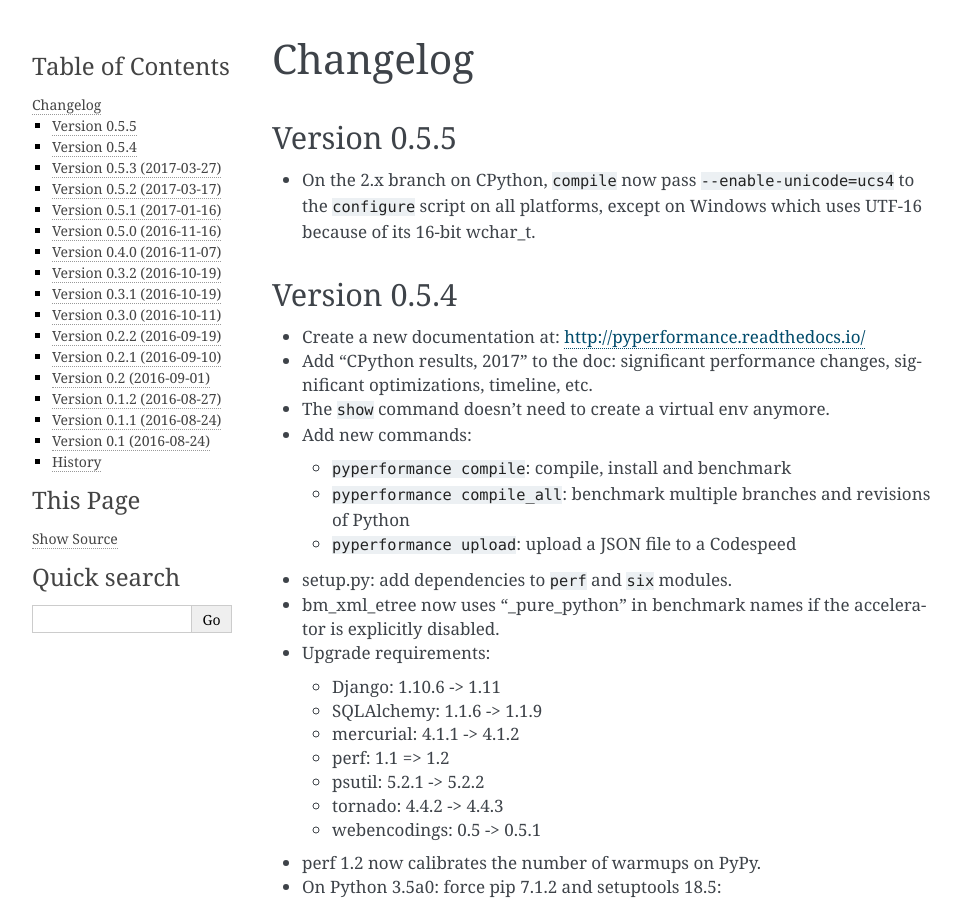
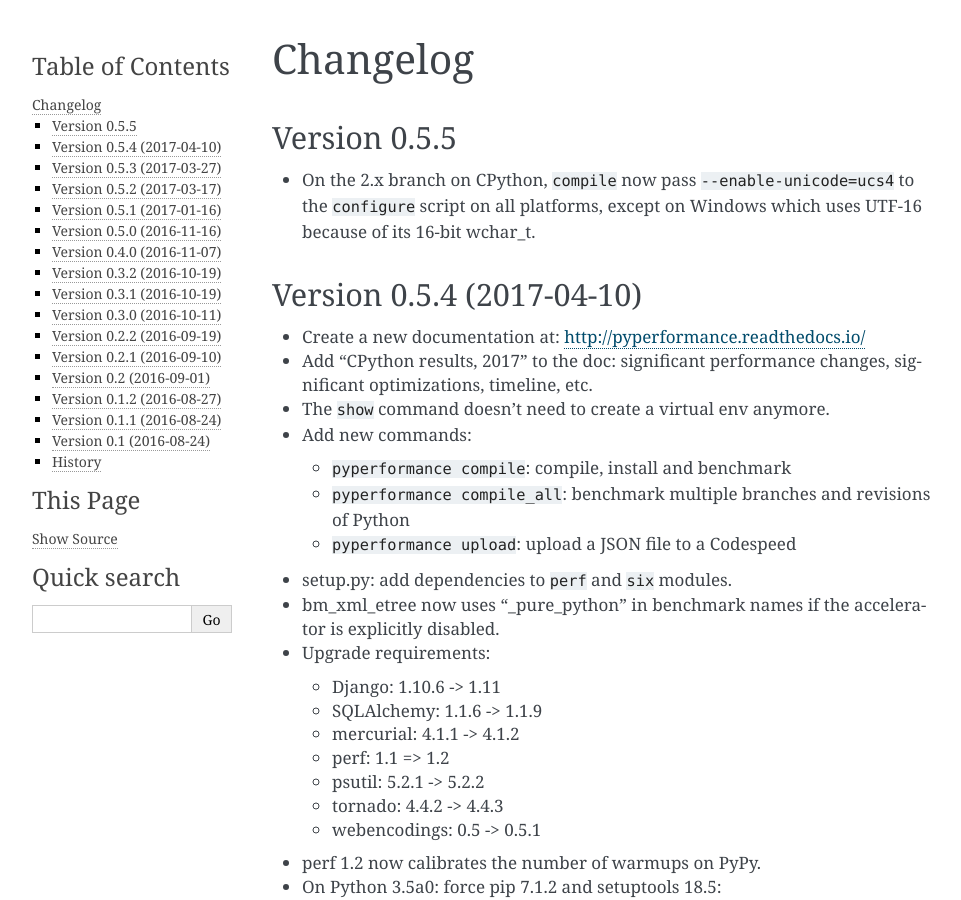
Before and after one commit to python/pyperformance, a Sphinx documentation site: the page built from doc/changelog.rst, in a window 1280 px wide and 900 px high. Shown: the whole window, without its empty margins (148-1109 px from the left). Built offline with Sphinx 7.4.7, drawn with Linux system fonts in a browser that asks for light colours.

Commit message:
changelog: set 0.5.4 release date

```diff
--- a/doc/changelog.rst
+++ b/doc/changelog.rst
@@ -8,8 +8,8 @@ Version 0.5.5
   to the ``configure`` script on all platforms, except on Windows which uses
   UTF-16 because of its 16-bit wchar_t.
 
-Version 0.5.4
--------------
+Version 0.5.4 (2017-04-10)
+--------------------------
 
 * Create a new documentation at: http://pyperformance.readthedocs.io/
 * Add "CPython results, 2017" to the doc: significant performance changes,
```
